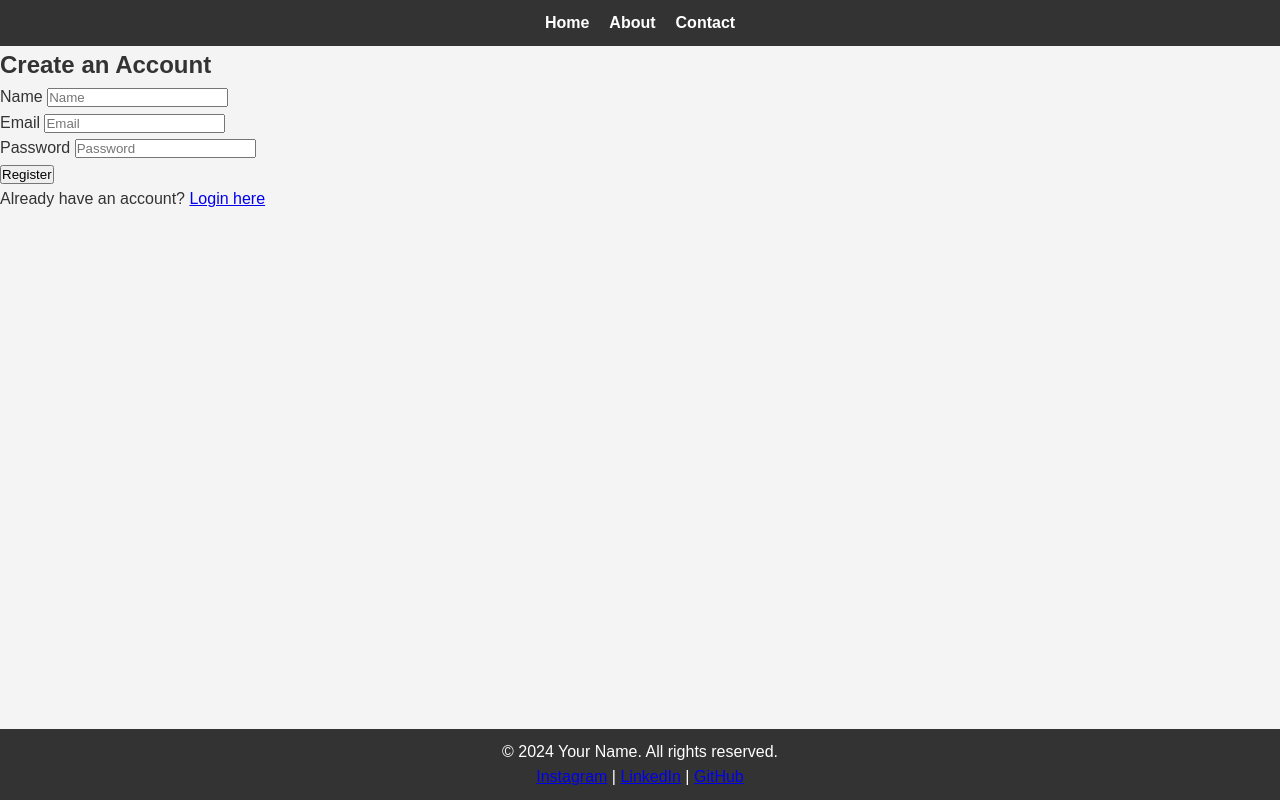
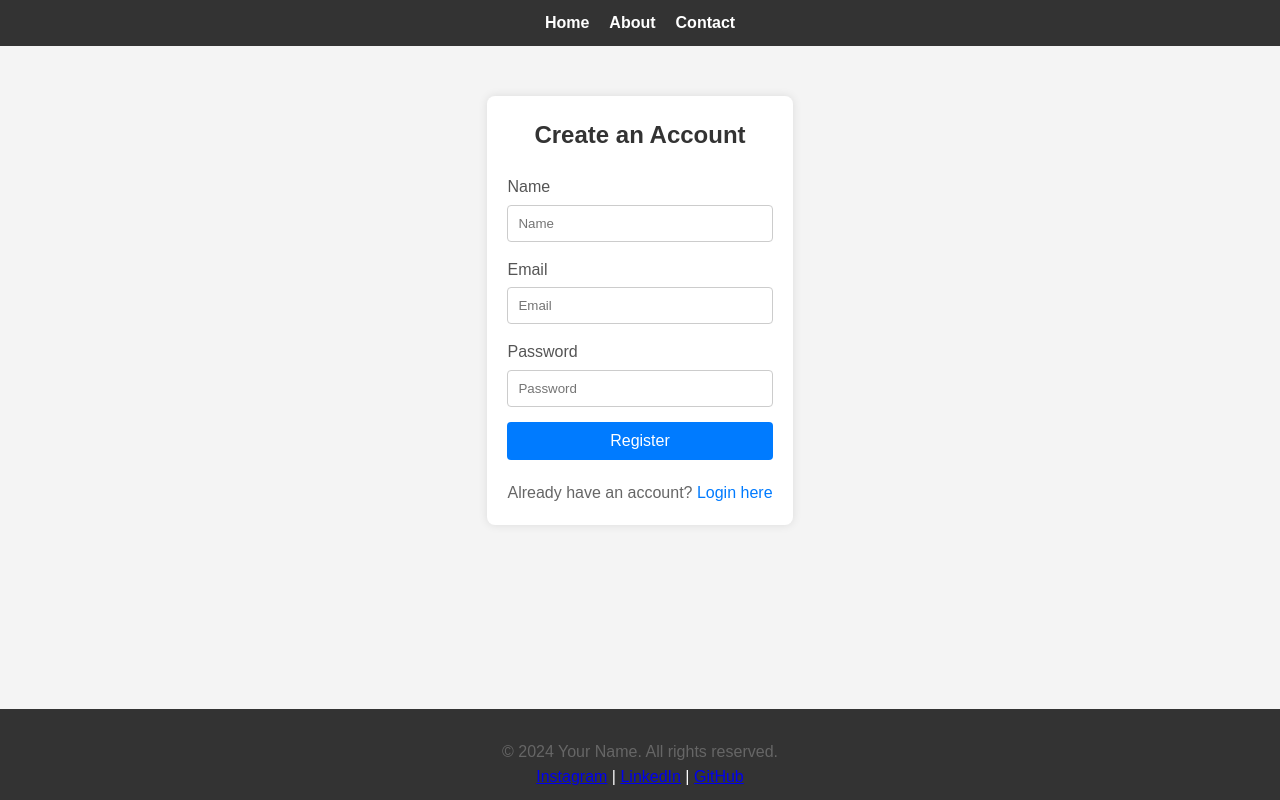
Before and after one commit to tarkangur/Portfolio-Website, a Flask app: template templates/register.html in a window 1280 px wide. Run offline with Flask 3, Linux system fonts and the light colour scheme; the template is opened without the code that fills it, so the values that code supplies are empty, except form fields; form fields are guessed from the names that the template uses.

Commit message:
Update styles.css

```diff
--- a/static/styles.css
+++ b/static/styles.css
@@ -227,3 +227,79 @@ body {
 .login-container p a:hover {
     text-decoration: underline;
 }
+
+body {
+    font-family: Arial, sans-serif;
+    background-color: #f4f4f4;
+    margin: 0;
+    padding: 0;
+    display: flex;
+    flex-direction: column;
+    min-height: 100vh;
+}
+
+.register-container {
+    max-width: 400px;
+    margin: 50px auto;
+    padding: 20px;
+    background-color: white;
+    box-shadow: 0 0 10px rgba(0, 0, 0, 0.1);
+    border-radius: 8px;
+}
+
+h2 {
+    text-align: center;
+    margin-bottom: 20px;
+    color: #333;
+}
+
+.input-group {
+    margin-bottom: 15px;
+}
+
+.input-group label {
+    display: block;
+    margin-bottom: 5px;
+    color: #555;
+}
+
+.form-input {
+    width: 100%;
+    padding: 10px;
+    border: 1px solid #ccc;
+    border-radius: 4px;
+}
+
+.register-button {
+    width: 100%;
+    padding: 10px;
+    background-color: #007bff;
+    color: white;
+    border: none;
+    border-radius: 4px;
+    cursor: pointer;
+    font-size: 16px;
+}
+
+.register-button:hover {
+    background-color: #0056b3;
+}
+
+p {
+    text-align: center;
+    margin-top: 20px;
+    color: #666;
+}
+
+p a {
+    color: #007bff;
+    text-decoration: none;
+}
+
+p a:hover {
+    text-decoration: underline;
+}
+
+footer {
+    margin-top: auto;
+}
```
